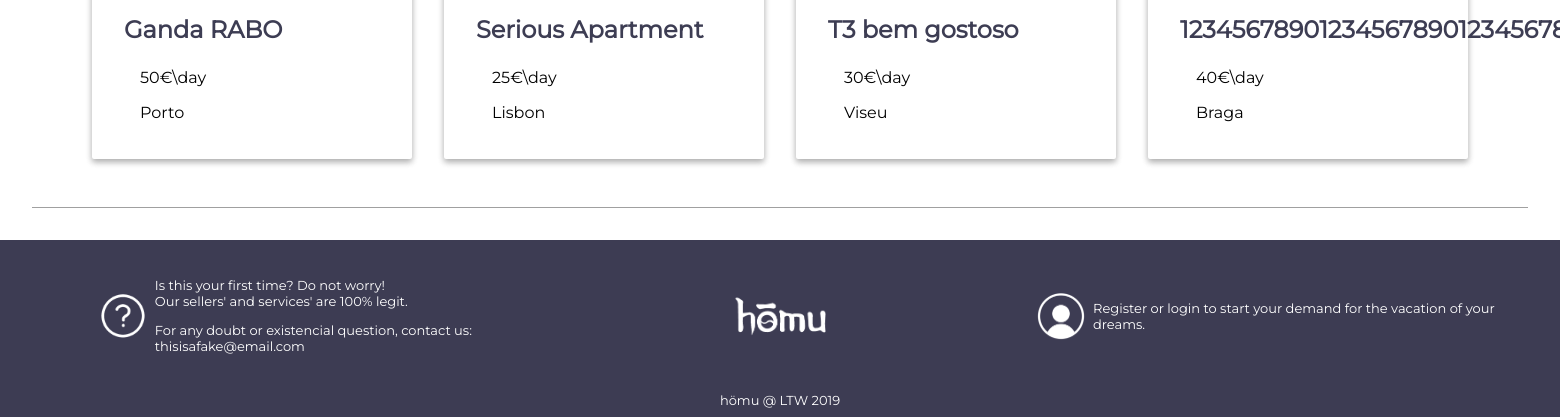
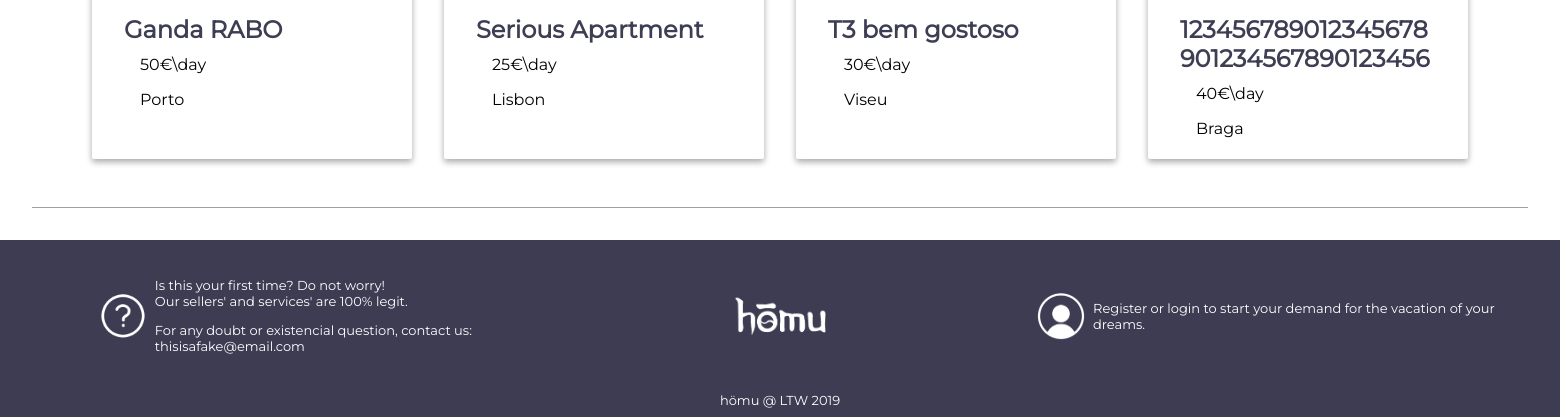
Before and after one commit to CajoAlbuquerque/LTW-Project, a PHP site: page /pages/homepage.php in a window 1560 px wide; the page is wider, and only the part inside the window is pictured. Shown: the part 1073-1490 px from the top of that part. Run offline with PHP 8.4, Linux system fonts and the light colour scheme; data comes from the database, SQL or seed files in the repository; both versions use the stored data as it was after the commit.

Commit message:
Added limit to titles; small tweaks to house cards

```diff
--- a/css/templateHouseStyle.css
+++ b/css/templateHouseStyle.css
@@ -21,15 +21,17 @@
 }
 
 #house_card > section{
-    padding: 1em 2em 1em 2em;
+    padding: 1em 2em;
     display: flex;
     flex-direction: column;
+    justify-content: space-evenly;
 }
 
 #house_card > section > a{
     text-decoration: none;
     font-size: x-large;
     font-weight: bold;
+    overflow-wrap: break-word;
     color: rgb(61,61,83);
 }
 
@@ -41,7 +43,7 @@
     display: flex;
     flex-direction: column;
     margin: 0;
-    padding: 1em;
+    padding: 0.2em 1em;
     list-style: none;
 }
 
--- a/templates/temp_houses.php
+++ b/templates/temp_houses.php
@@ -48,7 +48,7 @@ function draw_new_house_form() { ?>
 <section id="new_house_form">
     <form action="../actions/add_house_action.php" method="post">
         <input type="hidden" name="username" value="<?=$_SESSION['username']?>">
-        <label>Title:<input type="text" name="title"></label>
+        <label>Title:<input type="text" name="title" maxlength="36" required></label>
         <label>Price per Day:<input type="number" name="price"></label>
         <label>Location:<input type="text" name="location"></label>
         <label>Description:<input type="text" name="description"></label>
```
Also changed, not shown: database/homu_database.db.
